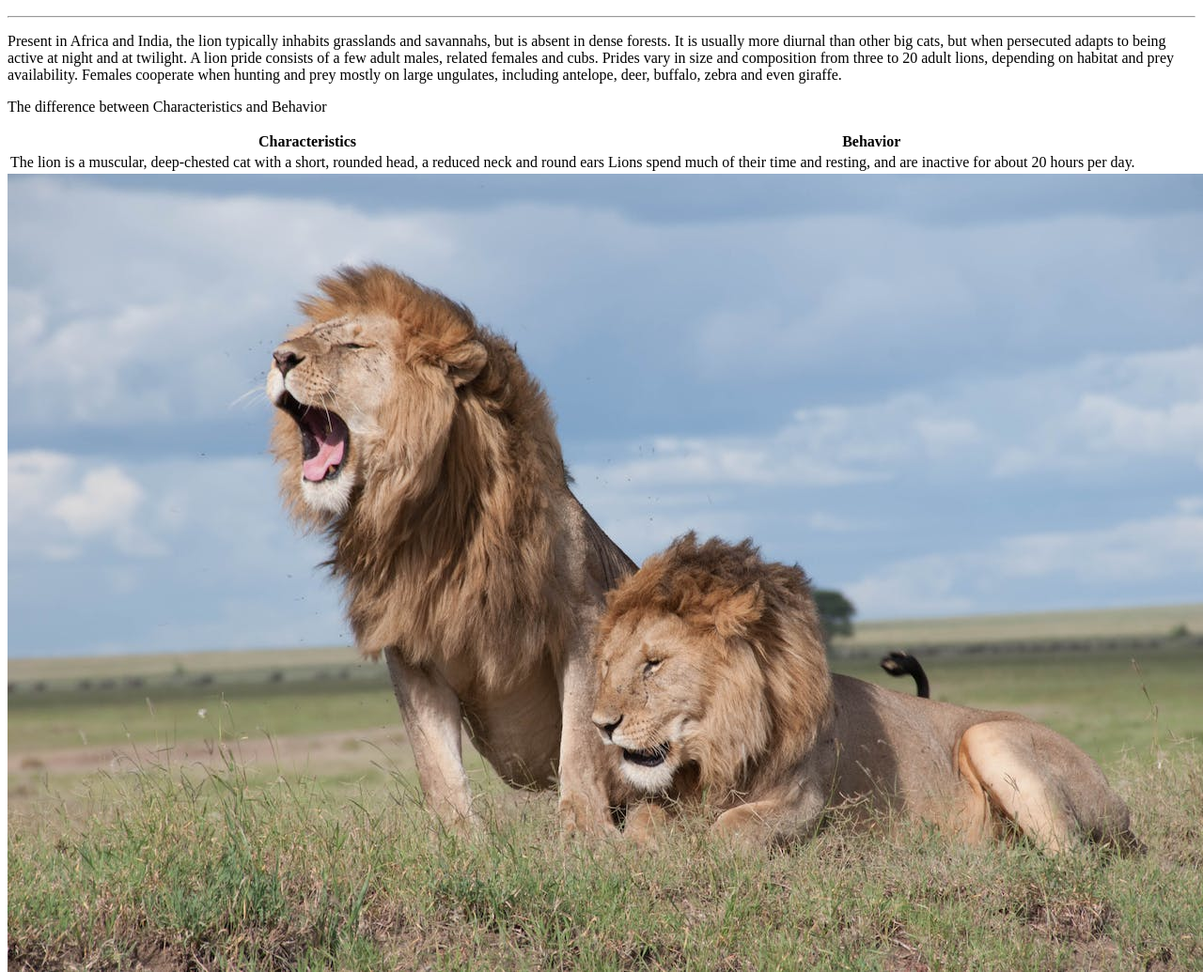
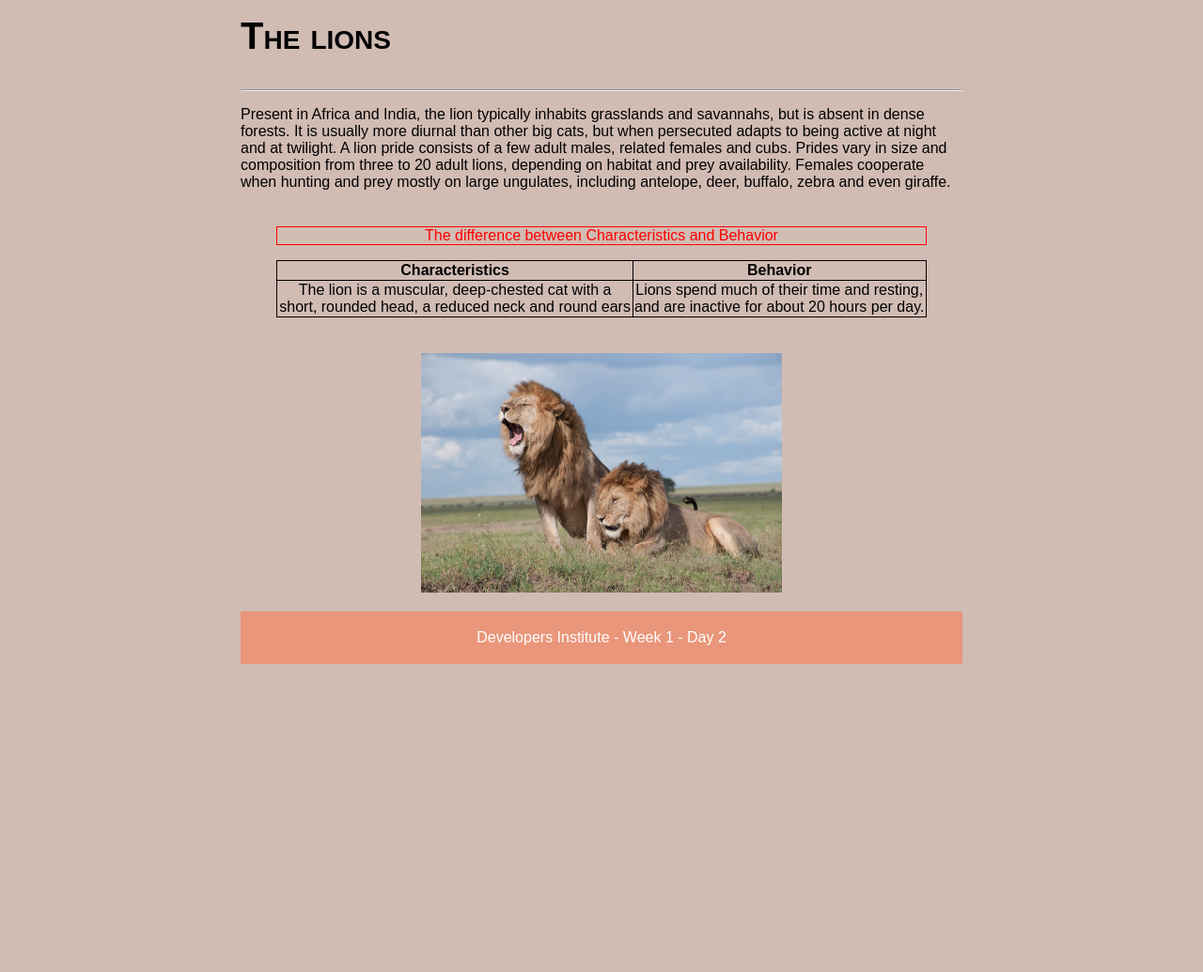
Before and after one commit to mawasserman/DI-bootcamp, a plain HTML site: page week1/day2/ExercisesXP/index.html in a window 1280 px wide. Shown: the part 943-1978 px from the top of the page at 94% size. After the commit the page ends 1650 px from the top, so only its background shows below. Drawn offline with Linux system fonts and the light colour scheme.

Commit message:
week 1 day 2 - cat challenge complete

```diff
--- a/week1/day2/ExercisesXP/index.html
+++ b/week1/day2/ExercisesXP/index.html
@@ -38,12 +38,12 @@
         <h2>History</h2>
         <p>Cats were venerated in ancient Egypt, but there may have been instances of domestication as early as the Neolithic from around 9,500 years ago (7500 BC).  Did you know that, The felids are a rapidly evolving family of mammals that includes:
         </p>
-        <ol>
+        <ol type="I">
           <li>Lions</li>
           <li>Tigers</li>
           <li>Cougars</li>
         </ol>
-        <p>Media</p>
+        <h4>Media</h4>
         <img src="EvNe.png" alt="Two domestic cats, a black and white and a fat yellow and white">
         </article>
         <!-- Article about Lions -->
@@ -52,7 +52,7 @@
           <hr>
           <p>Present in Africa and India, the lion typically inhabits grasslands and savannahs, but is absent in dense forests. It is usually more diurnal than other big cats, but when persecuted adapts to being active at night and at twilight. A lion pride consists of a few adult males, related females and cubs. Prides vary in size and composition from three to 20 adult lions, depending on habitat and prey availability. Females cooperate when hunting and prey mostly on large ungulates, including antelope, deer, buffalo, zebra and even giraffe.
           </p>
-          <div class="table">
+          <div class="tablediv">
             <p>The difference between Characteristics and Behavior</p>
             <table>
               <tr>
--- a/week1/day2/ExercisesXP/style.css
+++ b/week1/day2/ExercisesXP/style.css
@@ -0,0 +1,59 @@
+body{
+    background-color: rgb(209, 188, 180);
+    font-family: Arial, Helvetica, sans-serif;
+    position: relative;
+    margin: 0px 20%;
+}
+
+h1{
+    font-variant: small-caps;
+    font-size: 2.5em;
+
+}
+
+.list1{
+    position: relative;
+    margin: 0px 10%;
+}
+
+h4{
+    text-align: center;
+}
+
+img {
+    display: block;
+    margin-left: auto;
+    margin-right: auto;
+    margin-bottom: 20px;
+    margin-top: 20px;
+    width: 50%;
+    transition: all 1s;
+}
+
+img:hover {
+    transform: scale(1.7);
+}
+
+footer{
+    text-align: center;
+    display: block;
+    margin: 0%;
+    padding: 3px;
+    background-color: DarkSalmon;
+    color: white;
+}
+
+.tablediv{
+    margin: 5%;
+    text-align: center;
+}
+
+.tablediv p{
+    border: 1px solid red;
+    color: red;
+}
+
+.tablediv table, th, td{
+    border: 1px solid black;
+    border-collapse: collapse;
+}
```
